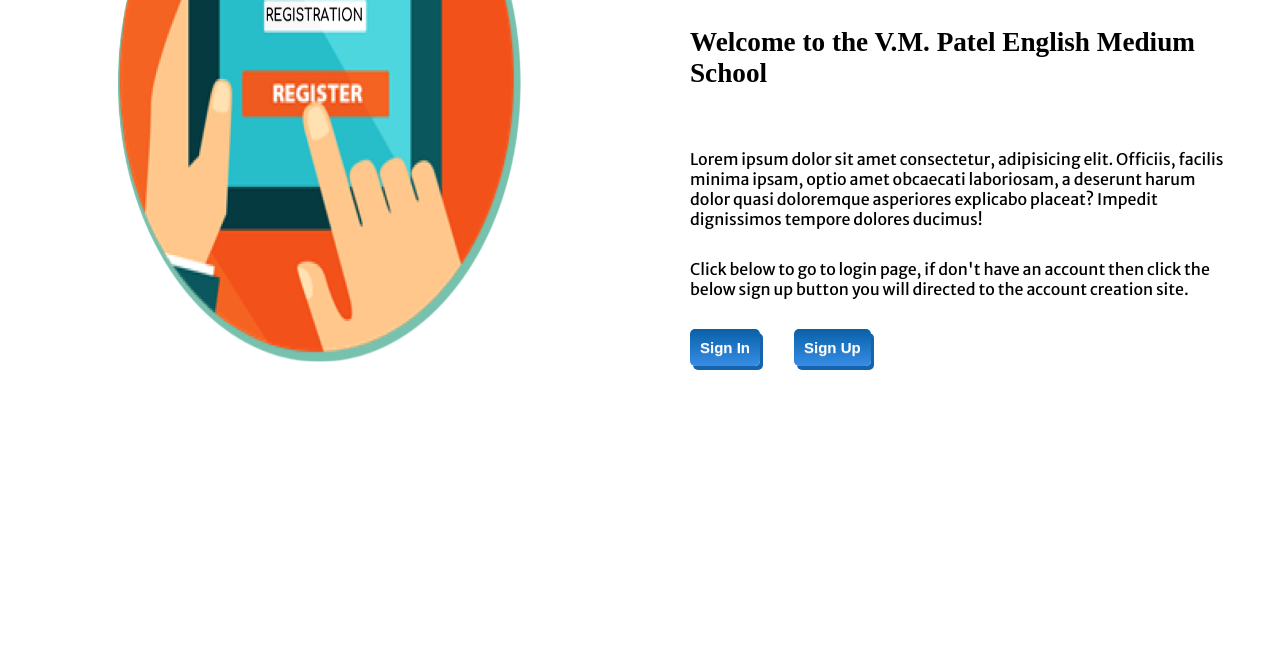
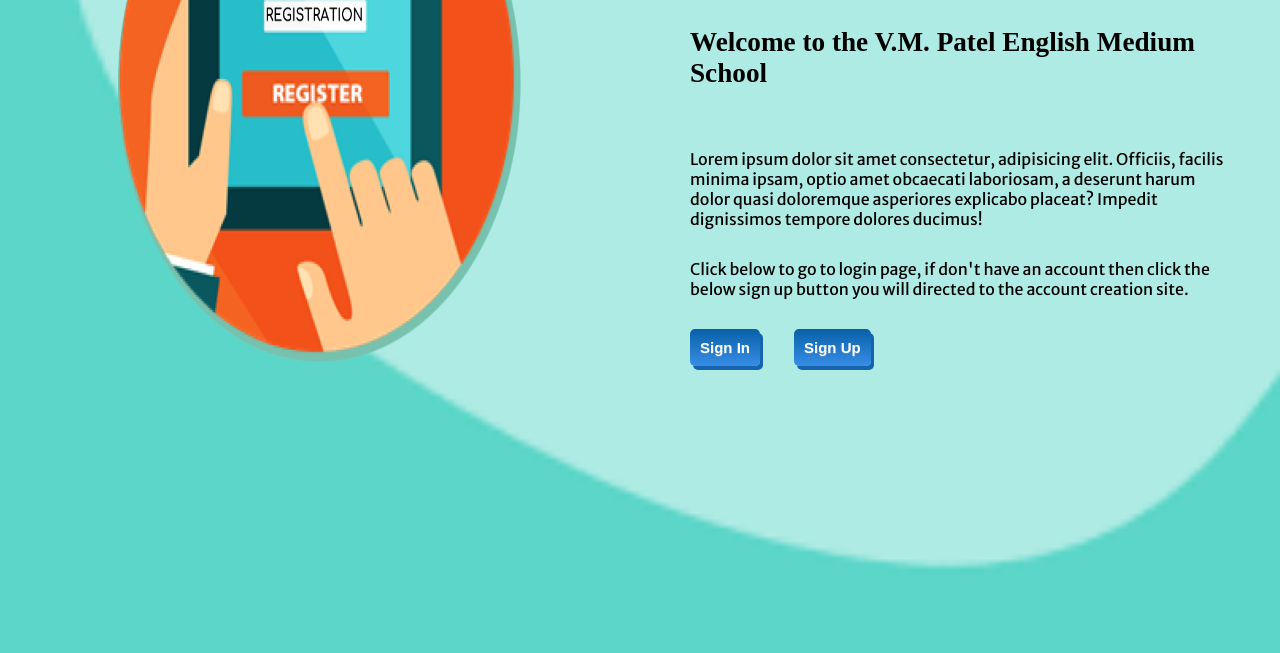
Before and after one commit to upalbhai/WD-mini-project, a plain HTML site: page login.html in a window 1280 px wide. Shown: the part 324-977 px from the top of the page. Drawn offline with Linux system fonts and the light colour scheme; a web font is replaced by a local one.

Commit message:
Update style2.css

```diff
--- a/styles/style2.css
+++ b/styles/style2.css
@@ -4,7 +4,7 @@
 
 }
 body{
-    background-image: url("i../mages/download.png");
+    background-image: url("../images/download.png");
     background-size: cover;
 }
 .navbar{
```
